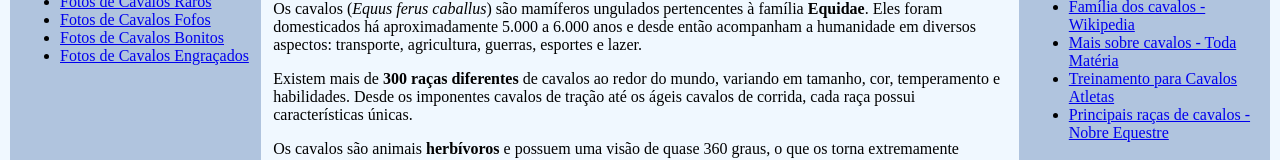
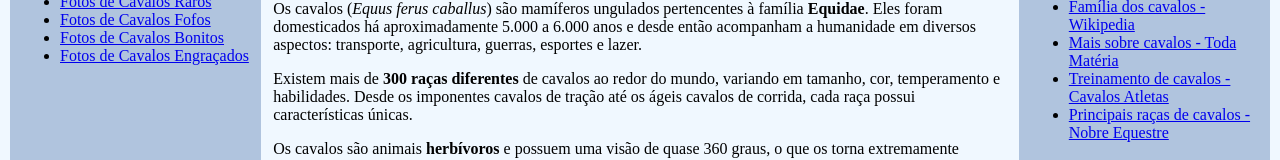
Before and after one commit to 1u4a/PDW, a plain HTML site: page index.html in a window 1280 px wide. Shown: the part 224-384 px from the top of the page. Drawn offline with Linux system fonts and the light colour scheme.

Commit message:
Add files via upload
Fiz uma pequena mudança. :D

```diff
--- a/index.html
+++ b/index.html
@@ -46,7 +46,7 @@
             <ul>
                 <li><a href="https://pt.wikipedia.org/wiki/Equidae" target="_blank"> Família dos cavalos - Wikipedia</a></li>
                 <li><a href="https://www.todamateria.com.br/cavalo/" target="_blank"> Mais sobre cavalos - Toda Matéria</a></li>
-                <li><a href="https://www.cavaloatleta.com.br/programa-de-treinamento-para-cavalos/" target="_blank"> Treinamento para Cavalos Atletas</a></li>
+                <li><a href="https://www.cavaloatleta.com.br/programa-de-treinamento-para-cavalos/" target="_blank"> Treinamento de cavalos - Cavalos Atletas</a></li>
                 <li><a href="https://www.nobreequestre.com.br/post/racas-de-cavalos" target="_blank"> Principais raças de cavalos - Nobre Equestre</a></li>
             </ul>
             <br>
```
